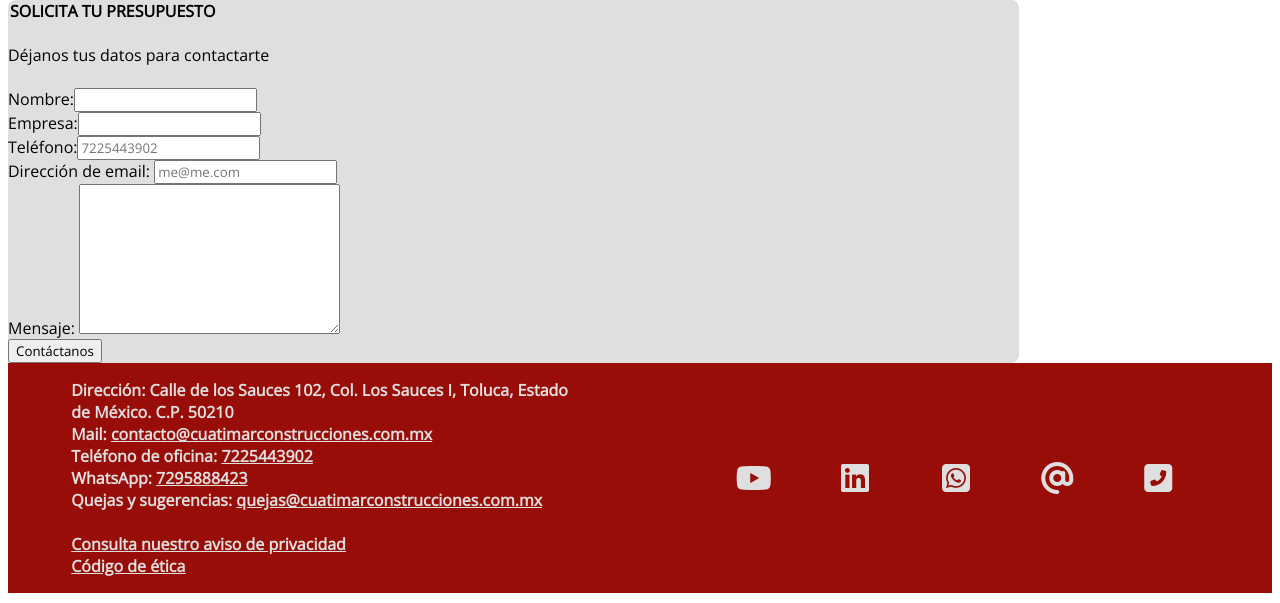
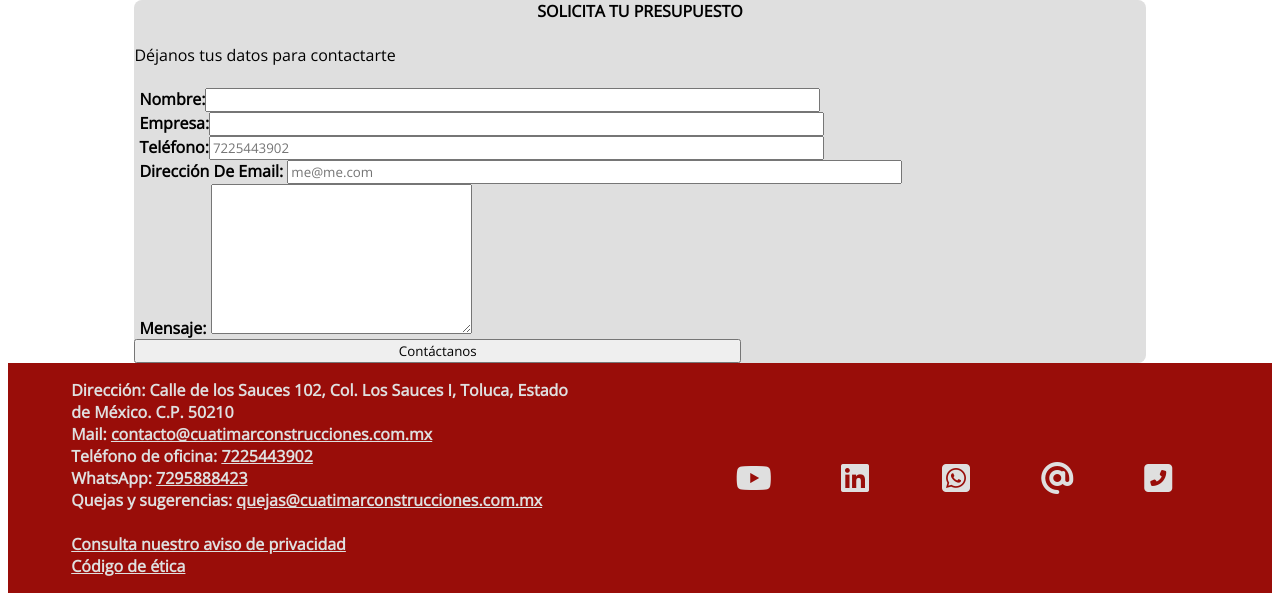
Before and after one commit to DavidCrzBlt/cuatimar_webpage, a PHP site: page /contacto.php in a window 1280 px wide. Shown: the part 142-745 px from the top of the page. Run offline with PHP 8.4, Linux system fonts and the light colour scheme; some libraries are stand-ins or nearby versions.

Commit message:
Update styles.css

```diff
--- a/css/styles.css
+++ b/css/styles.css
@@ -24,8 +24,10 @@ footer .footer_container div p{color:#DFDFDF; font-weight: bold;}
 footer .footer_container div p a{color: #DFDFDF;}
 footer .footer_container .header_redes a{color: #DFDFDF;}
 
-div form {width: 80%; border-radius: 8px;background-color: #DFDFDF;box-shadow: rgba(255,255,255,0.1);}
-div form legend{text-transform: uppercase;font-weight: bold;}
+div form {width: 80%; border-radius: 8px;background-color: #DFDFDF;box-shadow: rgba(255,255,255,0.1);margin-left: auto; margin-right: auto;}
+div form legend{text-transform: uppercase;font-weight: bold;text-align: center;}
+div form input{width:60%}
+div form label{font-weight: bold; text-transform: capitalize; padding-left: 5px;}
 
 @media screen and (max-width:800px){
 
```
